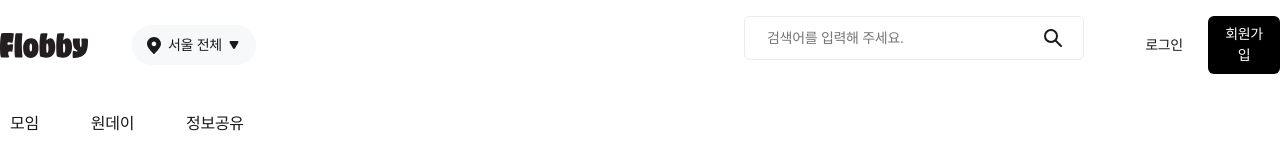
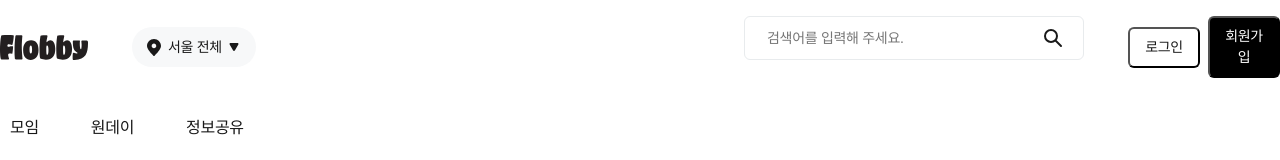
Before and after one commit to kelvin3476/Flobby, a React (Vite) app: page /club/register in a window 1280 px wide. Shown: the top 160 px of the page. Built offline with nearby package versions, Linux system fonts and the light colour scheme; no server answers.

Commit message:
Style: TextButton 내부 className 추가

```diff
--- a/src/components/button/TextButton.tsx
+++ b/src/components/button/TextButton.tsx
@@ -10,7 +10,7 @@ interface TextButtonProps {
 
 const TextButton = ({ className, buttonName, onClick }: TextButtonProps) => {
   return (
-    <button className={className} onClick={onClick}>{buttonName}</button>
+    <button className={`text-btn-name ${className || ""}`} onClick={onClick}>{buttonName}</button>
   );
 };
 
--- a/src/styles/button/TextButton.scss
+++ b/src/styles/button/TextButton.scss
@@ -1,4 +1,4 @@
-button {
+.text-btn-name {
   color: #191919;
   font-size: 16px;
   font-style: normal;
```
